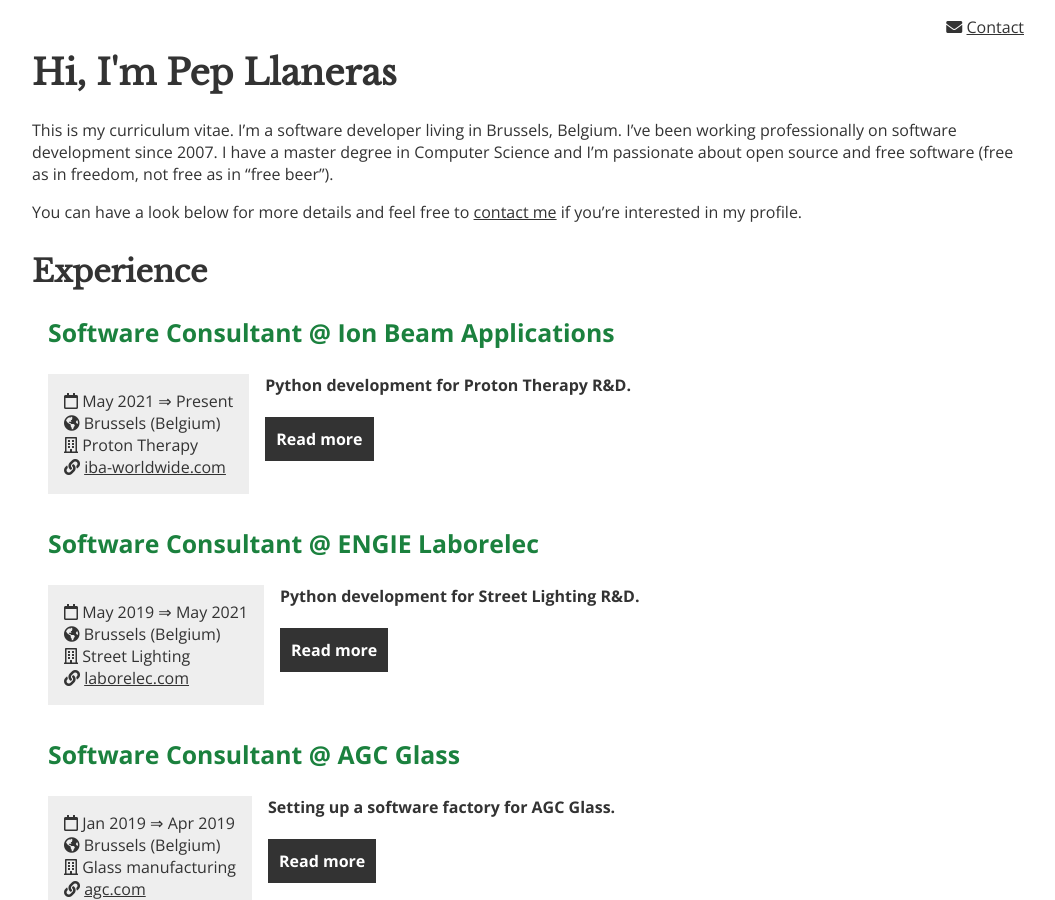
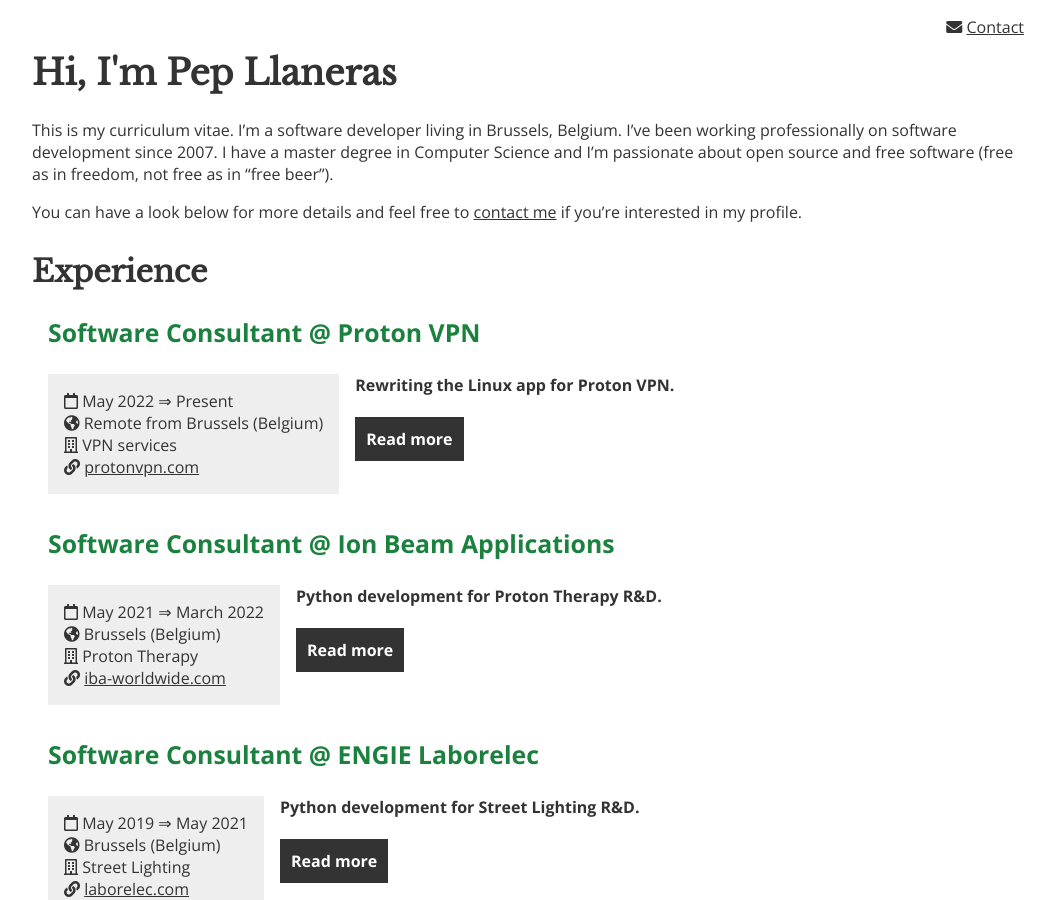
Before and after one commit to jllaneras/jllaneras.github.io, a Jekyll site: the page built from index.md, in a window 1280 px wide and 900 px high. Shown: the whole window, without its empty margins (112-1167 px from the left). Built offline with Jekyll 4.4.1, drawn with Linux system fonts in a browser that asks for light colours; nearby versions of some CDN libraries; some of the changed lines change nothing that is shown.

Commit message:
Add experience at Proton

```diff
--- a/_data/vita.yml
+++ b/_data/vita.yml
@@ -12,9 +12,48 @@
     me](#contact) if you're interested in my profile.
 
 experience:
+    - title: Software Consultant @ Proton VPN
+      start: May 2022
+      end: Present
+      location: Remote from Brussels (Belgium)
+      sector: VPN services
+      website: "[protonvpn.com](https://protonvpn.com)"
+      short_description: >-
+          Rewriting the Linux app for Proton VPN.
+      long_description: |-
+          Proton VPN is one of the leading VPN providers. Our main focus
+          is on privacy, security and speed.
+
+          As a software consultant, I'm leading the development of the v4
+          Linux app for Proton VPN.
+
+          The v4 app is already used in production. We went from around 4K
+          daily users with the v3 app to currently (data from March 2024)
+          around 22K daily users with the v4 app.
+
+          The goal when I joined was to do a full rewrite of the v3 app used
+          to connect to any of the thousands of VPN servers distributed around
+          the globe. The main focus when writing the v4 app was its modular design
+          to allows us replacing/swapping its building blocks easily and safely,
+          and to test them independently.
+
+          The full VPN client is written in Python, and the front-end is based
+          on GTK. The VPN connection backends rely on NetworkManager due to its
+          ubiquity in most linux distributions.
+
+          The main challenge of the project is having to support the wide variety
+          of Linux distributions that people is using, which required us to
+          invest heavily on automated testing in environments built with Docker
+          and launched via GitLab CI.
+
+          Technologies that I'm currently using at Proton are for example: Python,
+          Gtk, NetworkManager, OpenVPN, Wireguard, systemd, GitLab, Debian/Ubuntu and
+          Fedora.
+
+
     - title: Software Consultant @ Ion Beam Applications
       start: May 2021
-      end: Present
+      end: March 2022
       location: Brussels (Belgium)
       sector: Proton Therapy
       website: "[iba-worldwide.com](https://www.iba-worldwide.com)"
@@ -37,7 +76,7 @@
           and shared memory for IPC, and to avoid duplication of data in RAM. I
           used docker and systemd to deploy and run the software.
 
-          Another project I just started working on is a Qt Python desktop
+          Another project I also briefly worked on is a Qt Python desktop
           application to characterize radio frequency signals. The goal of the
           project is to develop a solution to calibrate PTS systems during
           installation/maintenance in an automated way.
```
